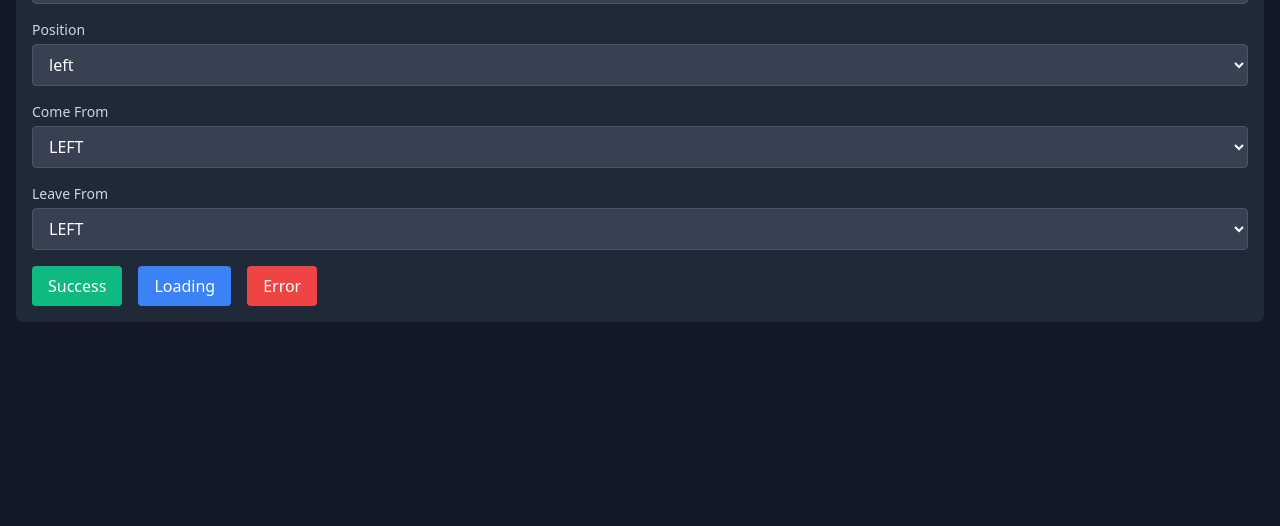
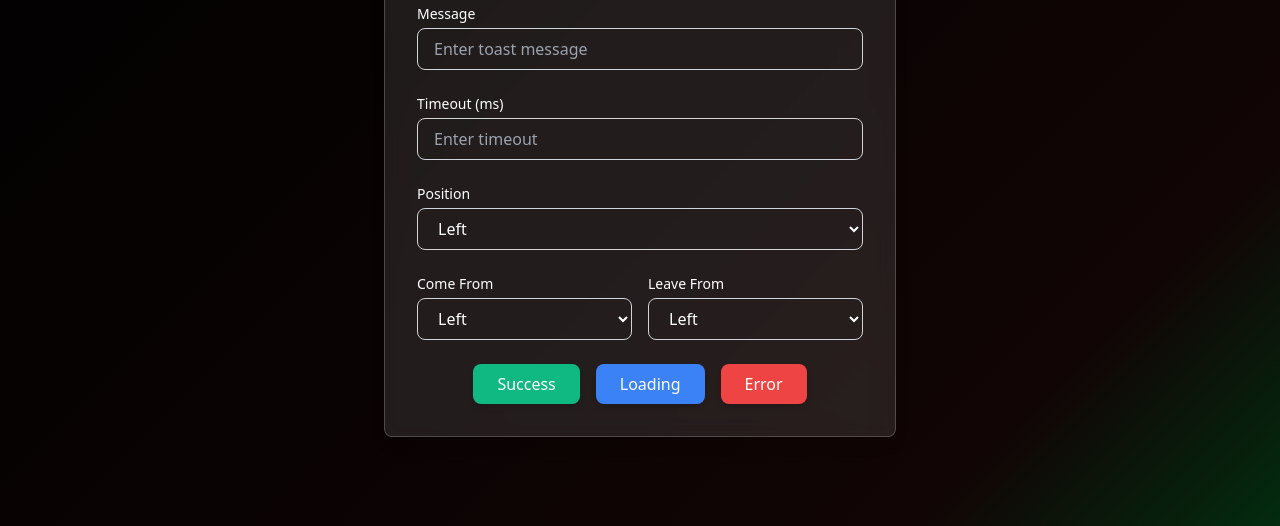
Before and after one commit to saarock/notty.js, a website: page playground/src/index.html in a window 1280 px wide. Shown: the part 228-754 px from the top of the page. Drawn offline with nearby package versions, Linux system fonts and the light colour scheme.

Commit message:
playground changes

```diff
--- a/playground/src/index.html
+++ b/playground/src/index.html
@@ -6,51 +6,79 @@
   <title>Notty Toast Library Demo</title>
   <link href="https://cdn.jsdelivr.net/npm/tailwindcss@2.2.19/dist/tailwind.min.css" rel="stylesheet">
   <link rel="stylesheet" href="../../src/styles/notty.css" />
+  <style>
+    body {
+      background: linear-gradient(135deg, #000000 00%, #110505 80%, #003010 100%);
+    }
+    .form-container {
+      background: rgba(255, 255, 255, 0.1);
+      backdrop-filter: blur(10px);
+      border: 1px solid rgba(255, 255, 255, 0.2);
+    }
+    .form-container input, .form-container select {
+      transition: background-color 0.3s, transform 0.3s;
+    }
+    .form-container input:focus, .form-container select:focus {
+      color: black;
+      background-color: rgba(255, 255, 255, 0.2);
+      transform: scale(1.05);
+    }
+    .form-container button {
+      transition: transform 0.3s;
+    }
+    .form-container button:hover {
+      transform: translateY(-2px);
+    }
+    .github-link:hover svg {
+      color: #fff;
+    }
+  </style>
 </head>
-<body class="bg-gray-900 text-white">
-<div class="container mx-auto p-4">
-  <h1 class="text-3xl font-bold text-center mb-4">Notty Toast Library Playground</h1>
-  <div class="bg-gray-800 p-4 rounded-md mb-4">
-    <form id="toastForm" class="space-y-4">
+<body class="flex items-center justify-center min-h-screen text-white">
+
+<div class="form-container max-w-lg w-full p-8 rounded-lg shadow-lg">
+  <h1 class="text-4xl font-extrabold text-center mb-6">Notty Toast Library</h1>
+  <form id="toastForm" class="space-y-6">
     <div>
-        <label for="message" class="block text-sm font-medium text-gray-300">Message</label>
-        <input type="text" id="message" class="mt-1 block w-full bg-gray-700 border border-gray-600 text-white py-2 px-3 rounded" placeholder="Enter toast message">
+      <label for="message" class="block text-sm font-medium">Message</label>
+      <input type="text" id="message" class="mt-1 block w-full bg-transparent border border-gray-300 text-white py-2 px-4 rounded-lg focus:outline-none focus:ring-2 focus:ring-blue-400" placeholder="Enter toast message">
     </div>
     <div>
-        <label for="timeOut" class="block text-sm font-medium text-gray-300">Timeout (ms)</label>
-        <input type="number" id="timeOut" class="mt-1 block w-full bg-gray-700 border border-gray-600 text-white py-2 px-3 rounded" placeholder="Enter timeout">
+      <label for="timeOut" class="block text-sm font-medium">Timeout (ms)</label>
+      <input type="number" id="timeOut" class="mt-1 block w-full bg-transparent border border-gray-300 text-white py-2 px-4 rounded-lg focus:outline-none focus:ring-2 focus:ring-blue-400" placeholder="Enter timeout">
     </div>
     <div>
-        <label for="position" class="block text-sm font-medium text-gray-300">Position</label>
-        <select id="position" class="mt-1 block w-full bg-gray-700 border border-gray-600 text-white py-2 px-3 rounded">
-          <option value="left">left</option>
-          <option value="right">right</option>
-          <option value="middle">middle</option>
+      <label for="position" class="block text-sm font-medium">Position</label>
+      <select id="position" class="mt-1 block w-full bg-transparent border border-gray-300 text-white py-2 px-4 rounded-lg focus:outline-none focus:ring-2 focus:ring-blue-400">
+        <option value="left">Left</option>
+        <option value="right">Right</option>
+        <option value="middle">Middle</option>
+      </select>
+    </div>
+    <div class="grid grid-cols-2 gap-4">
+      <div>
+        <label for="comeFrom" class="block text-sm font-medium">Come From</label>
+        <select id="comeFrom" class="mt-1 block w-full bg-transparent border border-gray-300 text-white py-2 px-4 rounded-lg focus:outline-none focus:ring-2 focus:ring-blue-400">
+          <option value="LEFT">Left</option>
+          <option value="RIGHT">Right</option>
+          <option value="TOP">Top</option>
+          <option value="BOTTOM">Bottom</option>
         </select>
       </div>
       <div>
-        <label for="comeFrom" class="block text-sm font-medium text-gray-300">Come From</label>
-        <select id="comeFrom" class="mt-1 block w-full bg-gray-700 border border-gray-600 text-white py-2 px-3 rounded">
-          <option value="LEFT">LEFT</option>
-          <option value="RIGHT">RIGHT</option>
-          <option value="TOP">TOP</option>
-          <option value="BOTTOM">BOTTOM</option>
-
+        <label for="leaveFrom" class="block text-sm font-medium">Leave From</label>
+        <select id="leaveFrom" class="mt-1 block w-full bg-transparent border border-gray-300 text-white py-2 px-4 rounded-lg focus:outline-none focus:ring-2 focus:ring-blue-400">
+          <option value="LEFT">Left</option>
+          <option value="RIGHT">Right</option>
+          <option value="TOP">Top</option>
+          <option value="BOTTOM">Bottom</option>
         </select>
       </div>
-      <div>
-        <label for="leaveFrom" class="block text-sm font-medium text-gray-300">Leave From</label>
-        <select id="leaveFrom" class="mt-1 block w-full bg-gray-700 border border-gray-600 text-white py-2 px-3 rounded">
-          <option value="LEFT">LEFT</option>
-          <option value="RIGHT">RIGHT</option>
-          <option value="TOP">TOP</option>
-          <option value="BOTTOM">BOTTOM</option>
-        </select>
     </div>
-      <div class="flex space-x-4">
-        <button type="button" id="successBtn" class="bg-green-500 hover:bg-green-600 text-white py-2 px-4 rounded focus:outline-none">Success</button>
-        <button type="button" id="loadingBtn" class="bg-blue-500 hover:bg-blue-600 text-white py-2 px-4 rounded focus:outline-none">Loading</button>
-        <button type="button" id="errorBtn" class="bg-red-500 hover:bg-red-600 text-white py-2 px-4 rounded focus:outline-none">Error</button>
+    <div class="flex space-x-4 justify-center">
+      <button type="button" id="successBtn" class="bg-green-500 hover:bg-green-600 text-white py-2 px-6 rounded-lg focus:outline-none focus:ring-2 focus:ring-green-400 shadow-md">Success</button>
+      <button type="button" id="loadingBtn" class="bg-blue-500 hover:bg-blue-600 text-white py-2 px-6 rounded-lg focus:outline-none focus:ring-2 focus:ring-blue-400 shadow-md">Loading</button>
+      <button type="button" id="errorBtn" class="bg-red-500 hover:bg-red-600 text-white py-2 px-6 rounded-lg focus:outline-none focus:ring-2 focus:ring-red-400 shadow-md">Error</button>
     </div>
   </form>
 </div>
@@ -100,8 +128,8 @@
 
 <!-- GitHub Link -->
 <div class="fixed bottom-4 right-4 text-gray-400">
-  <a href="https://github.com/saarock/notty" target="_blank" rel="noopener noreferrer" class="flex items-center space-x-1">
-    <svg class="h-5 w-5" fill="currentColor" viewBox="0 0 20 20" xmlns="http://www.w3.org/2000/svg">
+  <a href="https://github.com/saarock/notty" target="_blank" rel="noopener noreferrer" class="github-link flex items-center space-x-2 hover:text-white">
+    <svg class="h-5 w-5 transition-transform transform hover:scale-110" fill="currentColor" viewBox="0 0 20 20" xmlns="http://www.w3.org/2000/svg">
       <path fill-rule="evenodd" d="M10 0C4.477 0 0 4.477 0 10c0 4.419 2.865 8.17 6.839 9.491.5.092.682-.217.682-.48 0-.237-.008-.866-.013-1.699-2.782.604-3.37-1.344-3.37-1.344-.454-1.153-1.108-1.46-1.108-1.46-.906-.618.069-.605.069-.605 1.003.07 1.531 1.03 1.531 1.03.892 1.531 2.34 1.089 2.913.831.092-.645.35-1.088.635-1.338-2.22-.253-4.555-1.11-4.555-4.942 0-1.09.39-1.984 1.032-2.68-.103-.253-.448-1.27.097-2.647 0 0 .84-.268 2.75 1.025.8-.223 1.654-.334 2.504-.338.848.004 1.705.115 2.504.338 1.908-1.293 2.746-1.025 2.746-1.025.548 1.377.201 2.394.098 2.647.644.696 1.031 1.59 1.031 2.68 0 3.841-2.338 4.686-4.567 4.934.359.308.678.916.678 1.847 0 1.334-.012 2.411-.012 2.74 0 .266.18.577.688.478C17.138 18.165 20 14.418 20 10c0-5.523-4.477-10-10-10z" clip-rule="evenodd" />
     </svg>
     <span>View on GitHub</span>
```
Lines whose indentation alone changed are shown as unchanged.
